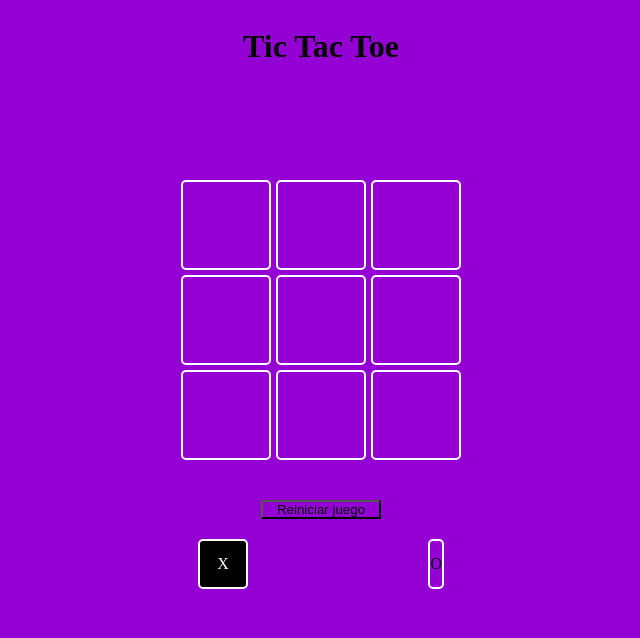
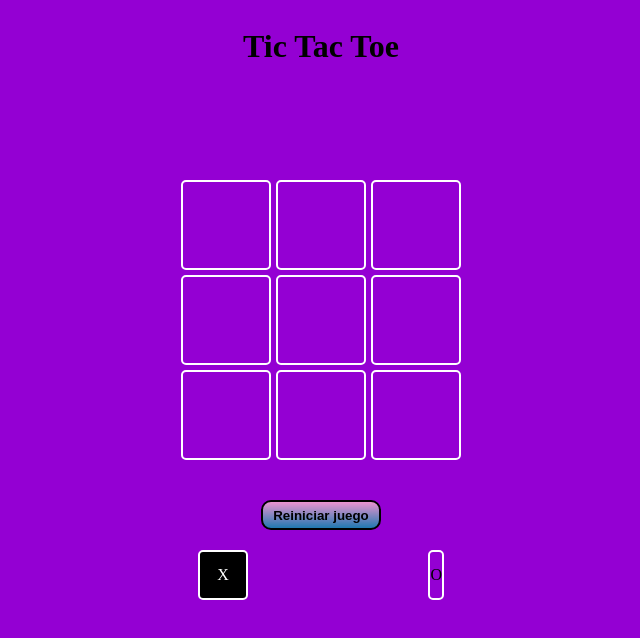
Before and after one commit to arianrdcas/Tic-Tac-Toe, a React (Vite) app in the folder tic-tac-toe/: page / in a window 1280 px wide. Shown: the top 638 px of the page, without its empty margins (319-959 px from the left). Built offline with nearby package versions, Linux system fonts and the light colour scheme.

Commit message:
Anadiendo estilos al boton de reiniciar juego

```diff
--- a/tic-tac-toe/src/App.css
+++ b/tic-tac-toe/src/App.css
@@ -130,8 +130,31 @@ footer {
 }
 
 .restart-game {
+  color:black;
   width: 120px;
   align-self: center;
+  height: 30px;
+  border-radius: 10px;
+  border: 2px solid black;
+  background-image: -webkit-linear-gradient(top, #eb94d0, #2079b0);
+  background-image: -moz-linear-gradient(top, #eb94d0, #2079b0);
+  background-image: -ms-linear-gradient(top, #eb94d0, #2079b0);
+  background-image: -o-linear-gradient(top, #eb94d0, #2079b0);
+  background-image: linear-gradient(to bottom, #eb94d0, #2079b0);
+  font-weight: bold;
+}
+
+.restart-game:hover{
+  color: white;
+  font-weight: bold;
+  background: #2079b0;
+  background-image: -webkit-linear-gradient(top, #2079b0, #eb94d0);
+  background-image: -moz-linear-gradient(top, #2079b0, #eb94d0);
+  background-image: -ms-linear-gradient(top, #2079b0, #eb94d0);
+  background-image: -o-linear-gradient(top, #2079b0, #eb94d0);
+  background-image: linear-gradient(to bottom, #2079b0, #eb94d0);
+  text-decoration: none;
+cursor: pointer;
 }
 
 .turn-player {
```
